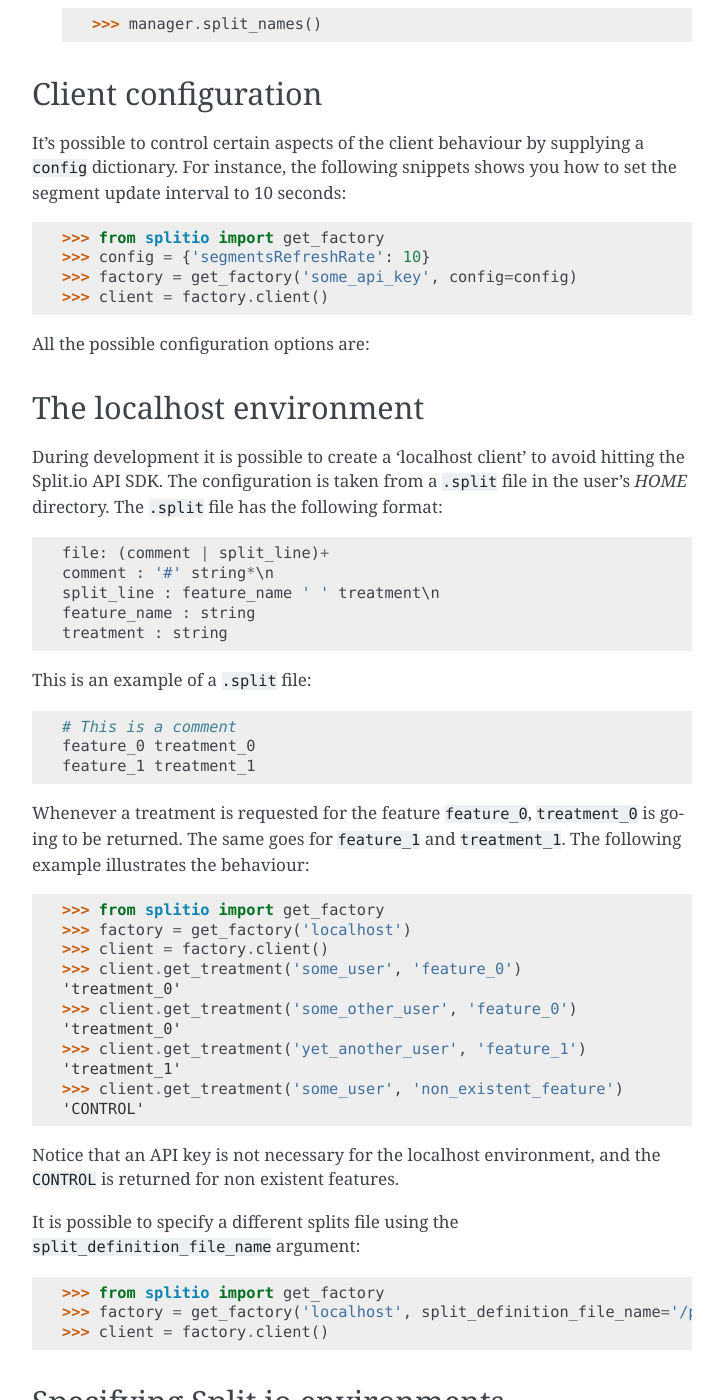
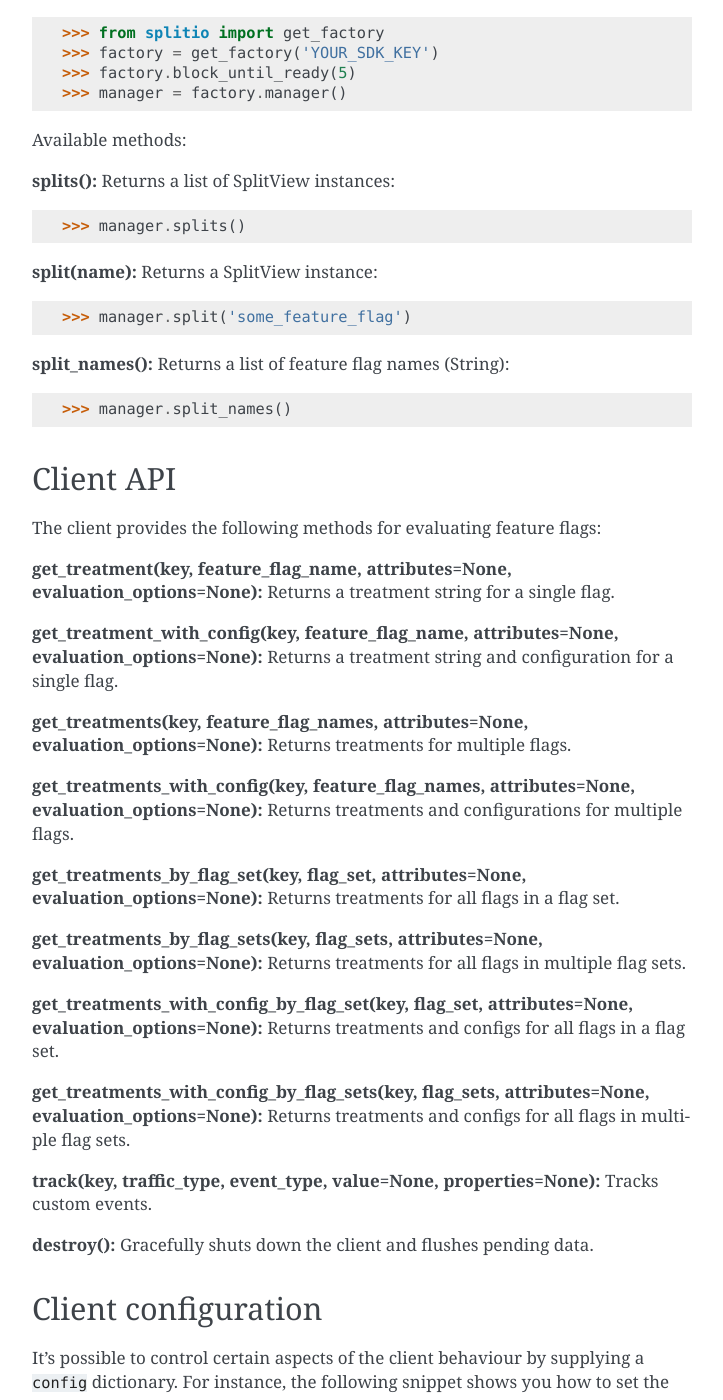
Before and after one commit to splitio/python-client, a Sphinx documentation site: the page built from doc/source/introduction.rst, in a window 1280 px wide and 1400 px high, scrolled down 1683 px. Shown: the whole window, without its empty margins (388-1111 px from the left). Built offline with Sphinx 7.4.7, drawn with Linux system fonts in a browser that asks for light colours; some of the changed text lies outside the part shown.

Commit message:
Bug fixes and polishing

```diff
--- a/CHANGES.txt
+++ b/CHANGES.txt
@@ -1,3 +1,8 @@
+10.6.1 (Jun 23, 2026)
+- Fixed connectionTimeout config to accept values in seconds, with a default of 15 seconds.
+- Fixed splitChanges parsing to handle responses without the 'rbs' field.
+- Fixed fallback treatment not being applied when a feature flag has an unsupported matcher type.
+
 10.6.0 (Jan 28, 2026)
 - Fixed non-blocking error when fetching feature flags from redis.
 - Added the ability to listen to different events triggered by the SDK. Read more in our docs.
--- a/NOTICE.txt
+++ b/NOTICE.txt
@@ -1,5 +1,5 @@
-Harness Feature Management JavaScript SDK Copyright 2024-2026 Harness Inc.
+Harness Feature Management Python SDK Copyright 2024-2026 Harness Inc.
 
 This product includes software developed at Harness Inc. (https://harness.io/).
 
-This product includes software originally developed by Split Software, Inc. (https://www.split.io/). Copyright 2015-2024 Split Software, Inc.
+This product includes software originally developed by Split Software, Inc. (https://www.split.io/). Copyright 2016-2024 Split Software, Inc.
--- a/doc/source/introduction.rst
+++ b/doc/source/introduction.rst
@@ -14,95 +14,141 @@
 
   pip install -e git+git@github.com:splitio/python-client.git@development#egg=splitio_client
 
+Optional extras can be installed for Redis, asyncio, or Kerberos support: ::
+
+  pip install splitio_client[redis]
+  pip install splitio_client[asyncio]
+  pip install splitio_client[kerberos]
+
 Quickstart
 ----------
 
-Before you begin, make sure that you have an **API key** for the Split.io services. Consult the Split.io documentation on how to get an API key for any of your environments.
+Before you begin, make sure that you have an **SDK Key** for the Split.io services. Consult the Split.io documentation on how to get an SDK key for any of your environments.
 
 The main entry point for this project is the ``get_factory`` function. This function creates Split clients that keep the cached information up-to-date with periodic requests to the SDK API. Impressions (which treatments were given to each user) and metrics are also sent periodically to the Split events backend.
 
-The following snippet shows you how to create a basic client using the default configuration, and request a treatment for user: ::
+The following snippet shows you how to create a basic client using the default configuration, and request a treatment for a user: ::
 
   >>> from splitio import get_factory
-  >>> factory = get_factory('some_api_key')
+  >>> factory = get_factory('YOUR_SDK_KEY')
+  >>> factory.block_until_ready(5)
   >>> client = factory.client()
   >>> client.get_treatment('some_user', 'some_feature')
   'SOME_TREATMENT'
 
+For asyncio environments: ::
+
+  >>> from splitio import get_factory_async
+  >>> factory = await get_factory_async('YOUR_SDK_KEY')
+  >>> await factory.block_until_ready(5)
+  >>> client = factory.client()
+  >>> await client.get_treatment('some_user', 'some_feature')
+  'SOME_TREATMENT'
+
 Bucketing key
 -------------
-In advanced mode the key can be set as two different parts, one of them just to match the condition and the other one to calculate the treatment bucket ::
+In advanced mode the key can be set as two different parts, one of them just to match the condition and the other one to calculate the treatment bucket: ::
 
   >>> from splitio import get_factory, Key
   >>> user = 'some_user_or_anonymous'
   >>> bucketing_key = 'some_random_string'
   >>> split_key = Key(user, bucketing_key)
-  >>> factory = get_factory('API_KEY')
+  >>> factory = get_factory('YOUR_SDK_KEY')
+  >>> factory.block_until_ready(5)
   >>> client = factory.client()
   >>> client.get_treatment(split_key, 'some_feature')
 
 Manager API
 -----------
-Manager API is very useful to get a representation (view) of cached splits: ::
+Manager API is useful to get a representation (view) of cached feature flags: ::
 
   >>> from splitio import get_factory
-  >>> factory = get_factory('API_KEY')
+  >>> factory = get_factory('YOUR_SDK_KEY')
+  >>> factory.block_until_ready(5)
   >>> manager = factory.manager()
 
 Available methods:
 
-**splits():** Returns a list of SplitView instance ::
+**splits():** Returns a list of SplitView instances: ::
+
   >>> manager.splits()
 
-**split(name):** Returns a SplitView instance ::
-  >>> manager.split('some_test_name')
+**split(name):** Returns a SplitView instance: ::
 
-**split_names():** Returns a list of Split names (String) ::
+  >>> manager.split('some_feature_flag')
+
+**split_names():** Returns a list of feature flag names (String): ::
+
   >>> manager.split_names()
+
+Client API
+----------
+
+The client provides the following methods for evaluating feature flags:
+
+**get_treatment(key, feature_flag_name, attributes=None, evaluation_options=None):** Returns a treatment string for a single flag.
+
+**get_treatment_with_config(key, feature_flag_name, attributes=None, evaluation_options=None):** Returns a treatment string and configuration for a single flag.
+
+**get_treatments(key, feature_flag_names, attributes=None, evaluation_options=None):** Returns treatments for multiple flags.
+
+**get_treatments_with_config(key, feature_flag_names, attributes=None, evaluation_options=None):** Returns treatments and configurations for multiple flags.
+
+**get_treatments_by_flag_set(key, flag_set, attributes=None, evaluation_options=None):** Returns treatments for all flags in a flag set.
+
+**get_treatments_by_flag_sets(key, flag_sets, attributes=None, evaluation_options=None):** Returns treatments for all flags in multiple flag sets.
+
+**get_treatments_with_config_by_flag_set(key, flag_set, attributes=None, evaluation_options=None):** Returns treatments and configs for all flags in a flag set.
+
+**get_treatments_with_config_by_flag_sets(key, flag_sets, attributes=None, evaluation_options=None):** Returns treatments and configs for all flags in multiple flag sets.
+
+**track(key, traffic_type, event_type, value=None, properties=None):** Tracks custom events.
+
+**destroy():** Gracefully shuts down the client and flushes pending data.
 
 Client configuration
 --------------------
 
-It's possible to control certain aspects of the client behaviour by supplying a ``config`` dictionary. For instance, the following snippets shows you how to set the segment update interval to 10 seconds: ::
+It's possible to control certain aspects of the client behaviour by supplying a ``config`` dictionary. For instance, the following snippet shows you how to set the segment update interval to 10 seconds: ::
 
   >>> from splitio import get_factory
   >>> config = {'segmentsRefreshRate': 10}
-  >>> factory = get_factory('some_api_key', config=config)
+  >>> factory = get_factory('YOUR_SDK_KEY', config=config)
+  >>> factory.block_until_ready(5)
   >>> client = factory.client()
 
 All the possible configuration options are:
 
-+------------------------+------+--------------------------------------------------------+---------+
-| Key                    | Type | Description                                            | Default |
-+========================+======+========================================================+=========+
-| connectionTimeout      | int  | The timeout for HTTP connections in milliseconds.      | 1500    |
-+------------------------+------+--------------------------------------------------------+---------+
-| readTimeout            | int  | The read timeout for HTTP connections in milliseconds. | 1500    |
-+------------------------+------+--------------------------------------------------------+---------+
-| featuresRefreshRate    | int  | The features (splits) update refresh period in         | 5      |
-|                        |      | seconds.                                               |         |
-+------------------------+------+--------------------------------------------------------+---------+
-| segmentsRefreshRate    | int  | The segments update refresh period in seconds.         | 60      |
-+------------------------+------+--------------------------------------------------------+---------+
-| metricsRefreshRate     | int  | The metrics report period in seconds                   | 60      |
-+------------------------+------+--------------------------------------------------------+---------+
-| impressionsRefreshRate | int  | The impressions report period in seconds               | 60      |
-+------------------------+------+--------------------------------------------------------+---------+
-| ready                  | int  | How long to wait (in milliseconds) for the features    |         |
-|                        |      | and segments information to be available. If the       |         |
-|                        |      | timeout is exceeded, a ``TimeoutException`` will be    |         |
-|                        |      | raised. If value is 0, the constructor will return     |         |
-|                        |      | immediately but not all the information might be       |         |
-|                        |      | available right away.                                  |         |
-+------------------------+------+--------------------------------------------------------+---------+
++----------------------------+------+--------------------------------------------------------+-----------+
+| Key                        | Type | Description                                            | Default   |
++============================+======+========================================================+===========+
+| connectionTimeout          | int  | The timeout for HTTP connections in seconds.           | 15        |
++----------------------------+------+--------------------------------------------------------+-----------+
+| featuresRefreshRate        | int  | The feature flags update refresh period in seconds.    | 30        |
++----------------------------+------+--------------------------------------------------------+-----------+
+| segmentsRefreshRate        | int  | The segments update refresh period in seconds.         | 30        |
++----------------------------+------+--------------------------------------------------------+-----------+
+| impressionsRefreshRate     | int  | The impressions report period in seconds.              | 300       |
++----------------------------+------+--------------------------------------------------------+-----------+
+| eventsPushRate             | int  | The events report period in seconds.                   | 10        |
++----------------------------+------+--------------------------------------------------------+-----------+
+| impressionsMode            | str  | Impressions tracking mode: OPTIMIZED, DEBUG, or NONE.  | OPTIMIZED |
++----------------------------+------+--------------------------------------------------------+-----------+
+| streamingEnabled           | bool | Enable streaming updates via SSE.                      | True      |
++----------------------------+------+--------------------------------------------------------+-----------+
+| labelsEnabled              | bool | Whether to send rule labels with impressions.          | True      |
++----------------------------+------+--------------------------------------------------------+-----------+
+| IPAddressesEnabled         | bool | Send machine name and IP in headers.                   | True      |
++----------------------------+------+--------------------------------------------------------+-----------+
+| flagSetsFilter             | list | Only sync feature flags belonging to these flag sets.  | None      |
++----------------------------+------+--------------------------------------------------------+-----------+
 
 .. _localhost_environment:
+
 The localhost environment
 -------------------------
 
-During development it is possible to create a 'localhost client' to avoid hitting the
-Split.io API SDK. The configuration is taken from a ``.split`` file in the user's *HOME*
-directory. The ``.split`` file has the following format: ::
+During development it is possible to create a 'localhost client' to avoid hitting the Split.io API. The configuration is taken from a ``.split`` file in the user's *HOME* directory or from a JSON file. The ``.split`` file has the following format: ::
 
   file: (comment | split_line)+
   comment : '#' string*\n
@@ -120,6 +166,7 @@
 
   >>> from splitio import get_factory
   >>> factory = get_factory('localhost')
+  >>> factory.block_until_ready(5)
   >>> client = factory.client()
   >>> client.get_treatment('some_user', 'feature_0')
   'treatment_0'
@@ -128,11 +175,11 @@
   >>> client.get_treatment('yet_another_user', 'feature_1')
   'treatment_1'
   >>> client.get_treatment('some_user', 'non_existent_feature')
-  'CONTROL'
+  'control'
 
-Notice that an API key is not necessary for the localhost environment, and the ``CONTROL`` is returned for non existent features.
+Notice that an SDK key is not necessary for the localhost environment, and ``control`` is returned for non-existent features.
 
-It is possible to specify a different splits file using the ``split_definition_file_name`` argument: ::
+JSON files are also supported in localhost mode by setting the ``splitFile`` config option to a ``.json`` file path: ::
 
   >>> from splitio import get_factory
   >>> factory = get_factory('localhost', split_definition_file_name='/path/to/splits/file')
```
Also changed, not shown: other parts of doc/source/introduction.rst (+1 -1 lines), 5 other files.
